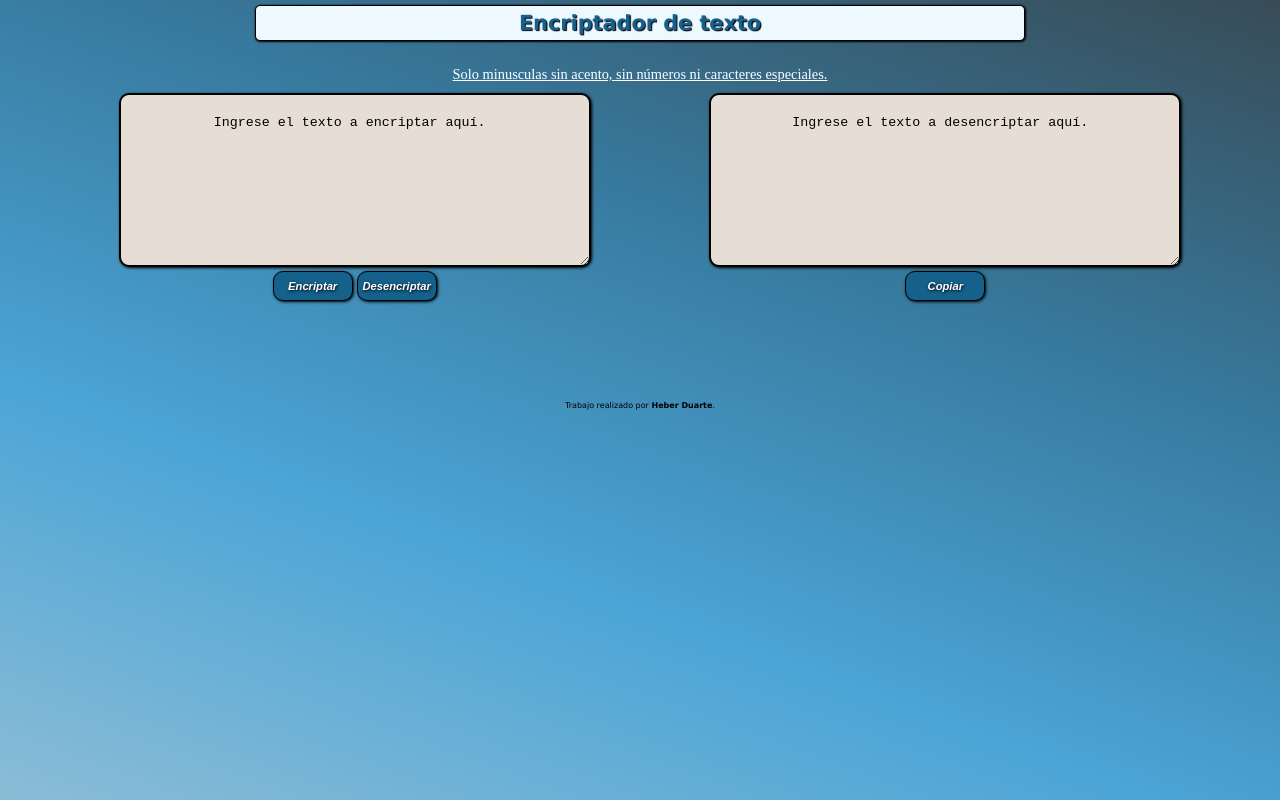
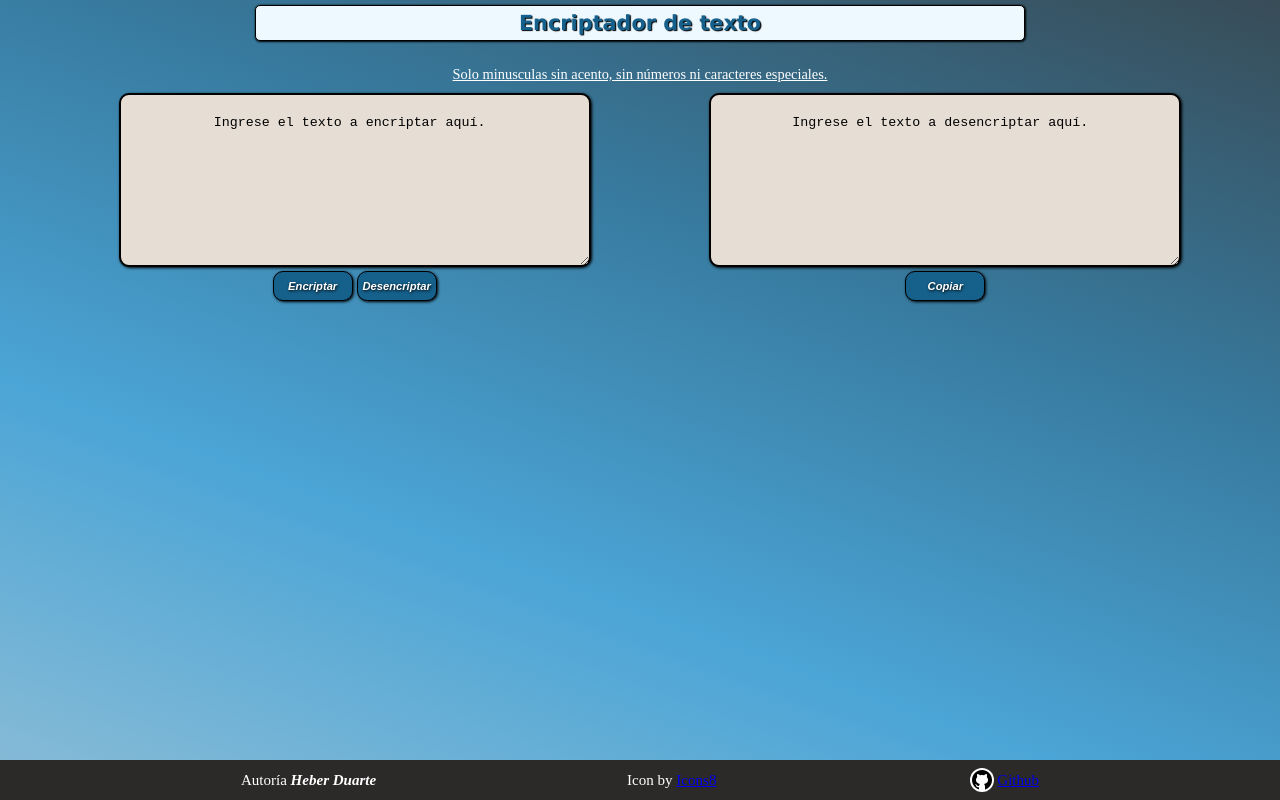
Before and after one commit to Heber-739/Alura-Challenge-Encriptador-de-texto, a plain HTML site: page index.html in a window 1280 px wide. Drawn offline with Linux system fonts and the light colour scheme.

Commit message:
Se modificó el footer: fixed

```diff
--- a/css/style.css
+++ b/css/style.css
@@ -87,11 +87,34 @@ section {
   height: 32px;
   background-color: #4c8aad;
 }
-#firma {
-  color: black;
-  font-family: Verdana, Geneva, Tahoma, sans-serif;
-
-  font-size: 0.5em;
-  text-align: center;
-  margin: 100px auto;
+footer {
+  width: 100vw;
+  height: 5vh;
+  background: rgb(44, 41, 41);
+  color: white;
+  font-size: calc(0.3em + 0.8vw);
+  display: flex;
+  position: fixed;
+  justify-content: space-evenly;
+  left: 0;
+  bottom: 0px;
+  padding: 0;
+  margin: 0;
+  align-items: center;
 }
+footer a:visited {
+  color: white;
+}
+footer p {
+  padding: 0;
+  margin: 10px;
+}
+#git {
+  display: flex;
+  align-items: center;
+}
+#git img {
+  background: white;
+  border-radius: 50%;
+  margin: 3px;
+}
--- a/index.html
+++ b/index.html
@@ -58,7 +58,17 @@
       </section>
     </main>
     <footer>
-      <p id="firma">Trabajo realizado por <strong>Heber Duarte</strong>.</p>
+      <p>
+        Autoría <strong><em>Heber Duarte</em></strong>
+      </p>
+      <p>Icon by <a href="https://iconos8.es/" target="_blank">Icons8</a></p>
+      <p id="git">
+        <img src="./img/github.png" alt="logo github" /><a
+          href="https://github.com/Heber-739"
+          target="_blank"
+          >Github</a
+        >
+      </p>
     </footer>
     <script src="./js/encriptar.js"></script>
     <script src="./js/desencriptar.js"></script>
```
Also changed, not shown: img/github.png (added), img/refresh.png (added).
